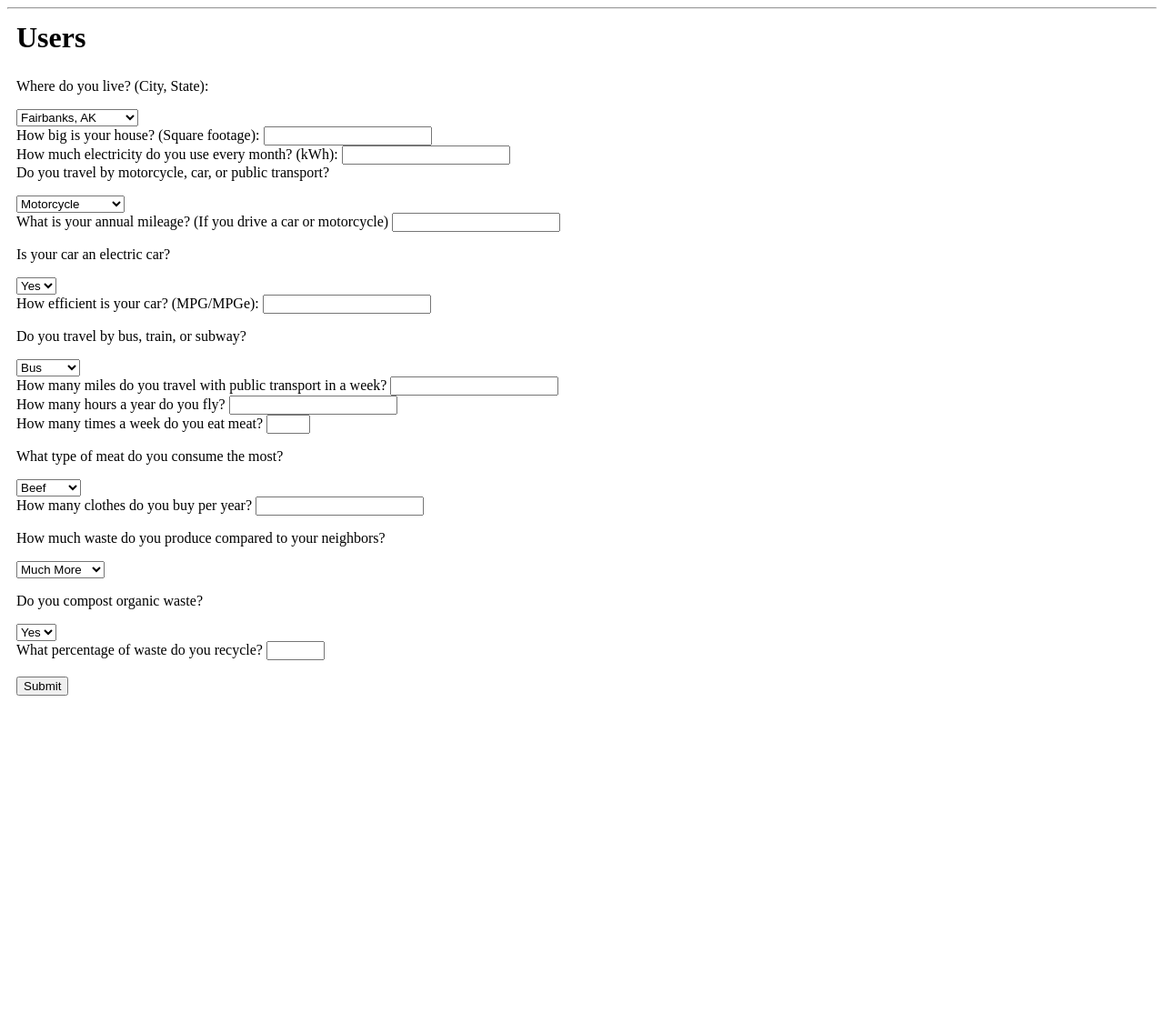
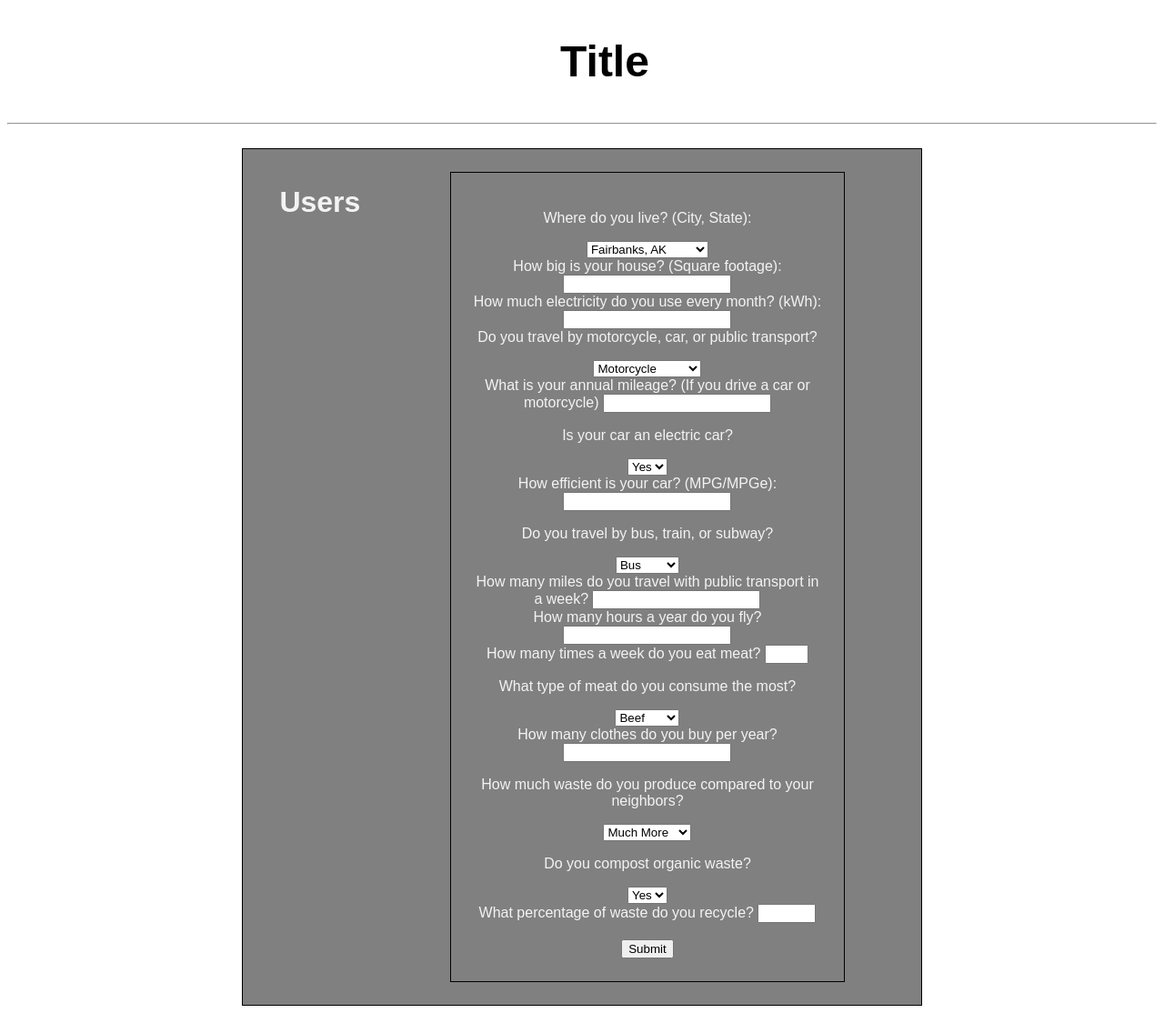
Before and after one commit to PPilot2/TechXcelerate23, a Flask app: page / in a window 1280 px wide. Shown: the whole page at 91% size. Before the commit the page ends 765 px from the top, so only its background shows below. Run offline with Flask 3, Linux system fonts and the light colour scheme.

Commit message:
styling frontend + NameError exception handling

```diff
--- a/TechXcelerate23/app.py
+++ b/TechXcelerate23/app.py
@@ -30,7 +30,10 @@ def index():
 
 @app.route('/results')
 def results():
-    return render_template('results.html', results=resultsText)
+    try:
+        return render_template('results.html', results=resultsText)
+    except NameError:
+        return render_template('index.html')
 
 cities = [
     "Fairbanks, AK", "Juneau, AK", "Anchorage, AK", "Barrow, AK", "Grand Forks, ND",
--- a/TechXcelerate23/templates/base.html
+++ b/TechXcelerate23/templates/base.html
@@ -1,19 +1,42 @@
 <!DOCTYPE html>
 <html lang="en">
 <head>
-    <meta charset="UTF-8">
+    <meta name="viewport" charset="UTF-8">
     <title>{% block title %} {% endblock %} - FlaskApp</title>
     <style>
         .title {
-            margin: 5px;
+            margin: 15px;
+            margin-right: 40px;
+            text-align: center;
+        }
+        .form {
+            padding: 2vh;
+            border: #000 solid 1px;
+            border-radius: 5px;
+            width: 60%;
+        }
+        .results {
+            padding: 2vh;
+            border: #000 solid 1px;
+            border-radius: 5px;
+            width: 90%;
         }
 
         .content {
-            margin: 5px;
-            width: 100%;
+            margin: auto;
+            padding: 25px;
+            width: 55%;
             display: flex;
             flex-direction: row;
             flex-wrap: wrap;
+            text-align: center;
+            font-family: Arial, Helvetica, sans-serif;
+            border: #000 solid 1px;
+            background-color: grey;
+            color: #f3f3f3;
+        }
+        .content input select {
+            background-color: rgb(195, 195, 195);
         }
 
         .student {
@@ -36,18 +59,27 @@
             text-decoration: none;
         }
 
-        nav a {
-            color: #d64161;
+        nav h1 {
+            color: #000;
             font-size: 3em;
             margin-left: 50px;
             text-decoration: none;
+            text-align: center;
+            font-family: Arial, Helvetica, sans-serif;
+        }
+        @media only screen and (max-width: 768px) {
+            .form {
+                width: 100%;
+            }
         }
     </style>
 </head>
 <body>
     <nav>
+        <h1>Title</h1>
     </nav>
     <hr>
+    <br>
     <div class="content">
         {% block content %} {% endblock %}
     </div>
--- a/TechXcelerate23/templates/results.html
+++ b/TechXcelerate23/templates/results.html
@@ -1,8 +1,8 @@
 {% extends 'base.html' %}
 
 {% block content %}
-    <h1 class="title">{% block title %} Users {% endblock %}</h1>
-    <div class="content">
+    <h1 class="title">{% block title %} Results {% endblock %}</h1>
+    <div class="results">
         {{ results }}
     </div>
 {% endblock %}
```
